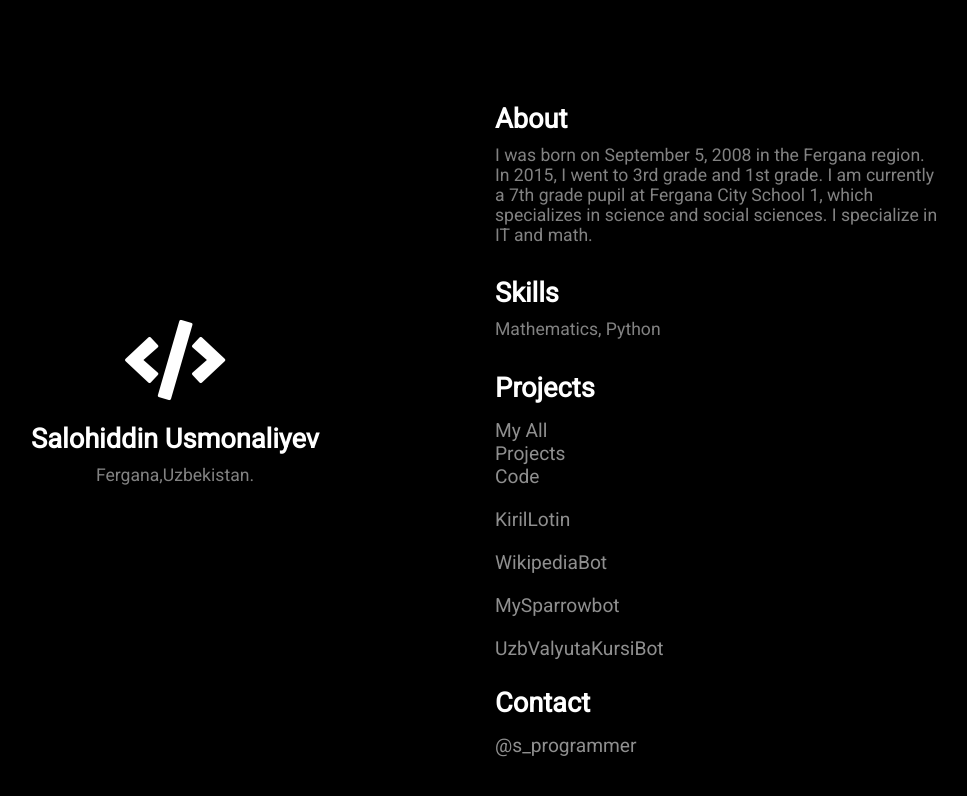
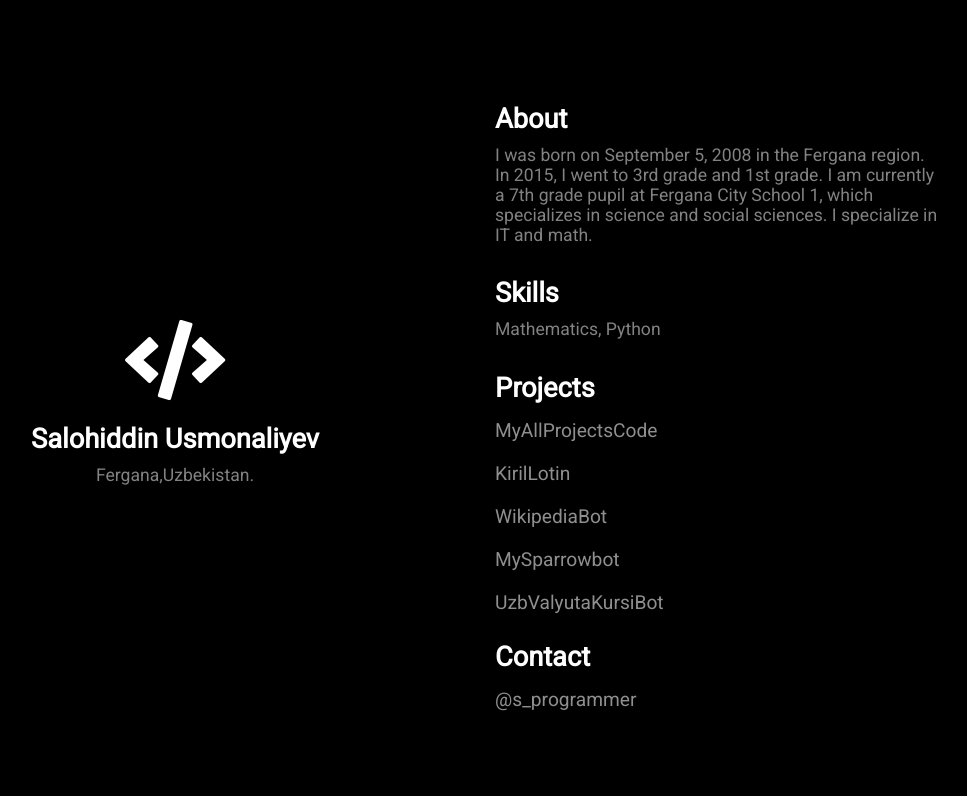
Before and after one commit to usmonaliyevsaloh/sprogrammer.com, a plain HTML site: page index.html in a window 1280 px wide. Shown: the whole page, without its empty margins (145-1112 px from the left). Drawn offline with Linux system fonts and the light colour scheme.

Commit message:
Update index.html

```diff
--- a/index.html
+++ b/index.html
@@ -22,7 +22,7 @@
             <p>Mathematics,  Python</p>
             <h2>Projects</h2>
 
-            <a href='https://github.com/usmonaliyevsaloh/'>My All Projects Code</a>
+            <a href='https://github.com/usmonaliyevsaloh/'>MyAllProjectsCode</a>
            <p> </p>
 
               <a href="https://t.me/krillni_lotinga_robot">KirilLotin</a>
```
